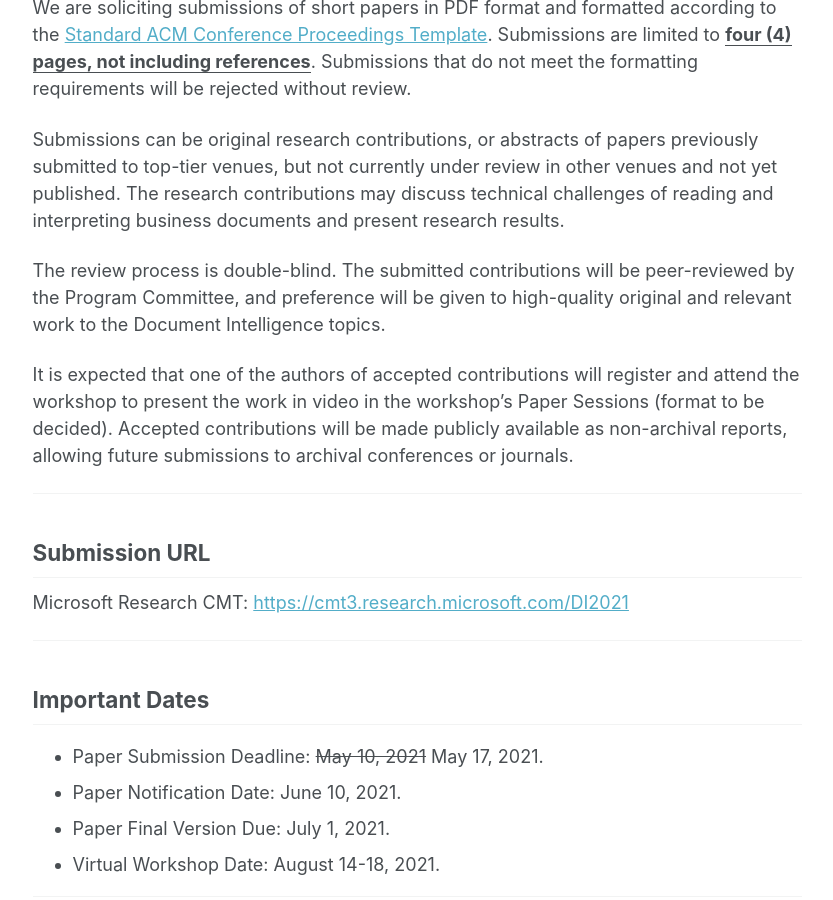
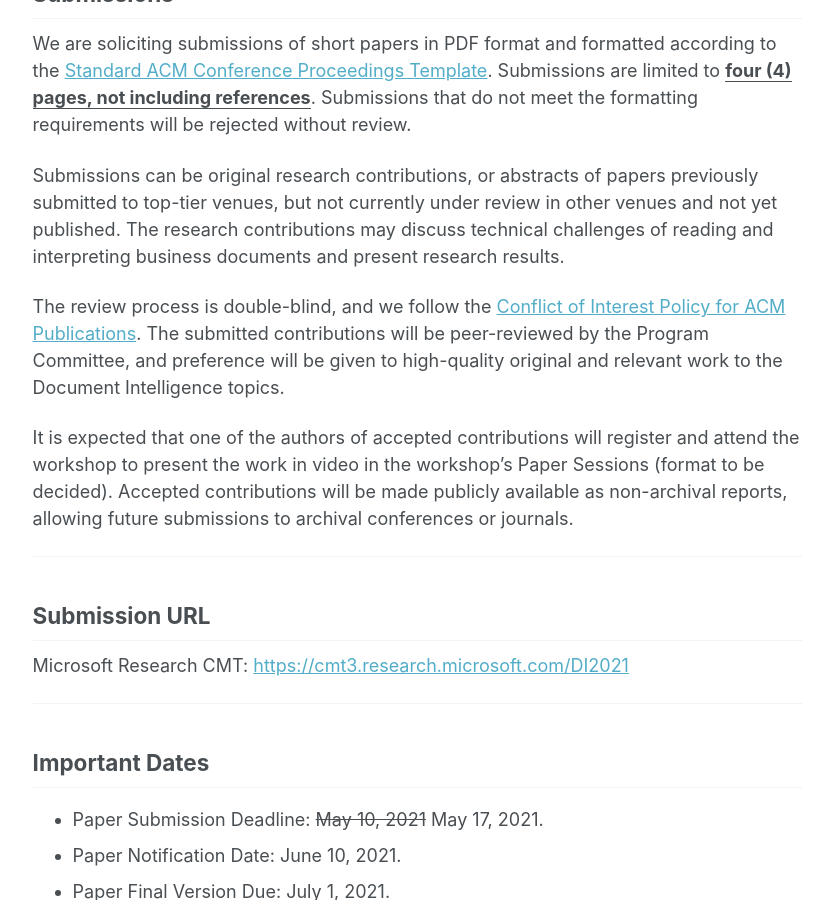
Before and after one commit to document-intelligence/DI-2022, a Jekyll site: the page built from _pages/cfp.md, in a window 1280 px wide and 900 px high, scrolled down 1886 px. Shown: the whole window, without its empty margins (249-1082 px from the left). Built offline with Jekyll 4.4.1, drawn with Linux system fonts in a browser that asks for light colours; some of the changed text lies outside the part shown.

Commit message:
Update cfp.md

```diff
--- a/_pages/cfp.md
+++ b/_pages/cfp.md
@@ -13,6 +13,7 @@ redirect_from:
 
 ## UPDATES
 
+- April 22: Added link to the [Conflict of Interest Policy for ACM Publications](https://www.acm.org/publications/policies/conflict-of-interest).
 - April 22: Added link to the [Standard ACM Conference Proceedings Template](https://www.acm.org/publications/proceedings-template).
 - April 15: Paper submission deadline extended to May 17, 2021.
 
@@ -72,7 +73,7 @@ We are soliciting submissions of short papers in PDF format and formatted accord
 
 Submissions can be original research contributions, or abstracts of papers previously submitted to top-tier venues, but not currently under review in other venues and not yet published. The research contributions may discuss technical challenges of reading and interpreting business documents and present research results.
 
-The review process is double-blind. The submitted contributions will be peer-reviewed by the Program Committee, and preference will be given to high-quality original and relevant work to the Document Intelligence topics.
+The review process is double-blind, and we follow the [Conflict of Interest Policy for ACM Publications](https://www.acm.org/publications/policies/conflict-of-interest). The submitted contributions will be peer-reviewed by the Program Committee, and preference will be given to high-quality original and relevant work to the Document Intelligence topics.
 
 It is expected that one of the authors of accepted contributions will register and attend the workshop to present the work in video in the workshop's Paper Sessions (format to be decided). Accepted contributions will be made publicly available as non-archival reports, allowing future submissions to archival conferences or journals.
 
```
